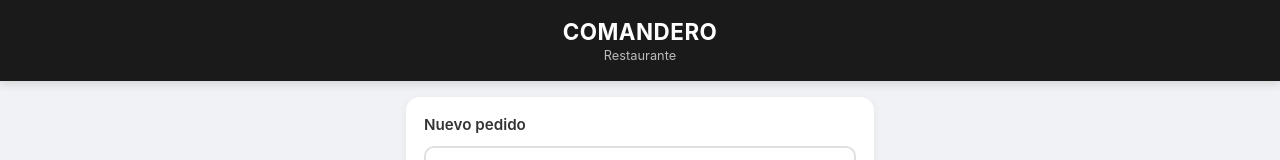
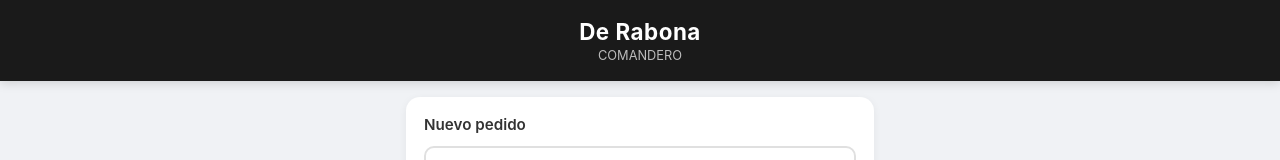
Before and after one commit to PedroEmma/de-rabona, a plain HTML site: page index.html in a window 1280 px wide. Shown: the top 160 px of the page. Drawn offline with Linux system fonts and the light colour scheme.

Commit message:
Rename title and header from 'Comandero' to 'De Rabona'

```diff
--- a/index.html
+++ b/index.html
@@ -3,7 +3,7 @@
 <head>
     <meta charset="UTF-8">
     <meta name="viewport" content="width=device-width, initial-scale=1.0, maximum-scale=1.0, user-scalable=no">
-    <title>Comandero</title>
+    <title>De Rabona</title>
     <style>
         * {
             margin: 0;
@@ -213,8 +213,8 @@
 </head>
 <body>
     <div class="header">
-        <h1>COMANDERO</h1>
-        <p>Restaurante</p>
+        <h1>De Rabona</h1>
+        <p>COMANDERO</p>
     </div>
 
     <div class="container">
```
